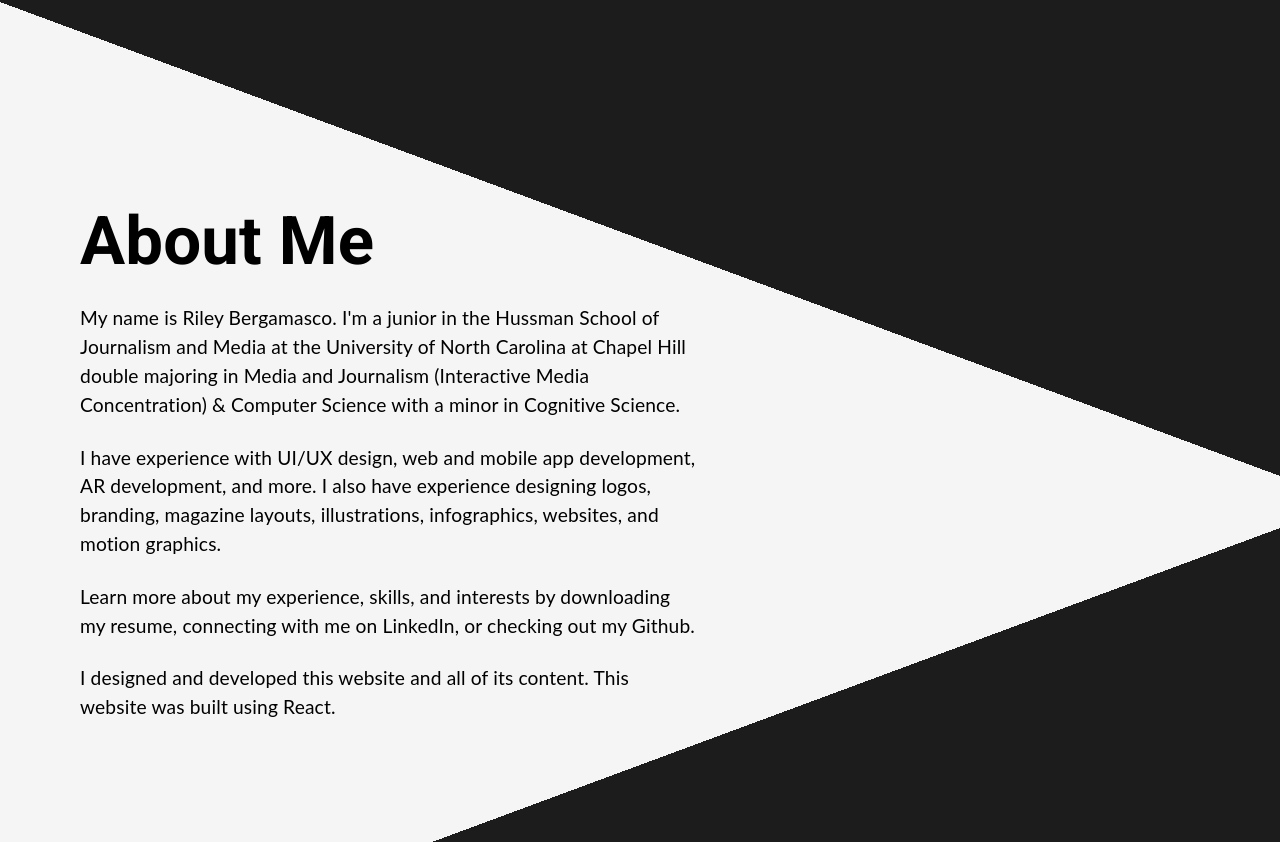
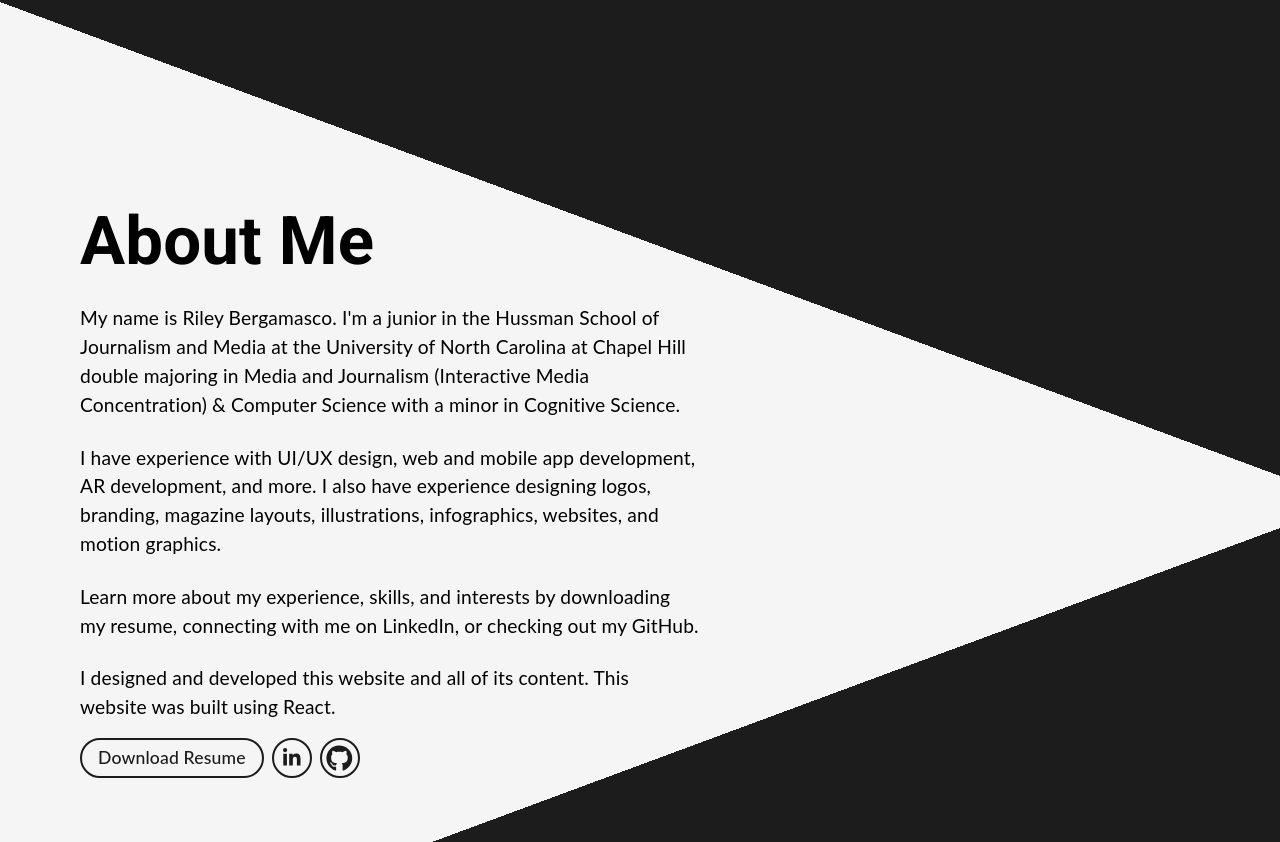
Before and after one commit to rlbergamasco/portfolio-v3, a React (Create React App) app: page / in a window 1280 px wide. Shown: the part 638-1480 px from the top of the page. Built offline with nearby package versions, Linux system fonts and the light colour scheme.

Commit message:
Added resume and social buttons

```diff
--- a/package.json
+++ b/package.json
@@ -5,6 +5,11 @@
   "dependencies": {
     "@emotion/react": "^11.8.2",
     "@emotion/styled": "^11.8.1",
+    "@fortawesome/fontawesome-svg-core": "^1.3.0",
+    "@fortawesome/free-brands-svg-icons": "^6.0.0",
+    "@fortawesome/free-regular-svg-icons": "^6.0.0",
+    "@fortawesome/free-solid-svg-icons": "^6.0.0",
+    "@fortawesome/react-fontawesome": "^0.1.17",
     "@mui/icons-material": "^5.5.0",
     "@mui/material": "^5.5.0",
     "@testing-library/jest-dom": "^5.16.2",
--- a/src/components/ArrowButton.jsx
+++ b/src/components/ArrowButton.jsx
@@ -65,11 +65,10 @@ const ArrowCircle = ({ direction }) => {
         <Avatar
             sx={{
                 backgroundColor: '#1C1C1C',
-                border: `2px solid #F5F5F5`,
+                border: '2px solid #F5F5F5',
                 color: '#F5F5F5',
                 ":hover": {
                     backgroundColor: '#F5F5F5',
-                    border: `0`,
                     color: '#1C1C1C',
                 },
             }}>
--- /dev/null
+++ b/src/components/SocialButtons.jsx
@@ -0,0 +1,43 @@
+import React from 'react';
+import { Avatar, Link } from '@mui/material';
+import { FontAwesomeIcon } from '@fortawesome/react-fontawesome';
+import { faLinkedinIn, faGithub } from "@fortawesome/free-brands-svg-icons";
+
+const SocialButtons = () => {
+    const socials = [
+        {
+            icon: faLinkedinIn,
+            url: "https://www.linkedin.com/in/rileybergamasco/",
+            size: "md"
+        },
+        {
+            icon: faGithub,
+            url: "https://github.com/rlbergamasco",
+            size: 'lg'
+        }
+    ];
+
+    return (
+        <React.Fragment>
+            {socials.map(({ icon, url, size }, i) => (
+                <Link href={url} key={i}>
+                    <Avatar
+                        sx={{
+                            backgroundColor: '#F5F5F5',
+                            border: '2px solid #1C1C1C',
+                            color: '#1C1C1C',
+                            ml: 1,
+                            ":hover": {
+                                backgroundColor: '#1C1C1C',
+                                color: '#F5F5F5',
+                            },
+                        }}>
+                        <FontAwesomeIcon icon={icon} size={size} />
+                    </Avatar>
+                </Link>
+            ))}
+        </React.Fragment >
+    );
+};
+
+export { SocialButtons };
--- a/src/components/index.js
+++ b/src/components/index.js
@@ -1,3 +1,4 @@
 export { TriangleBackground } from './TriangleBackground';
 export { ArrowButton } from './ArrowButton';
 export { DisplayCard } from './DisplayCard';
+export { SocialButtons } from './SocialButtons';
--- a/src/pages/HomePage.jsx
+++ b/src/pages/HomePage.jsx
@@ -1,6 +1,6 @@
 import React, { useState, useEffect } from 'react';
-import { Box, Typography } from '@mui/material';
-import { TriangleBackground, ArrowButton, DisplayCard } from 'components';
+import { Box, Typography, Fab } from '@mui/material';
+import { TriangleBackground, ArrowButton, DisplayCard, SocialButtons } from 'components';
 
 console.log("FIX ISSUES WITH REACT PLAYGROUND RESET");
 
@@ -19,6 +19,71 @@ const HomePage = () => {
         };
     }, []);
 
+    return (
+        <React.Fragment>
+            {scrollPosition > window.innerHeight * .75 ? <ArrowButton direction='up' /> : null}
+            <ArrowButton direction='down' />
+            <Box sx={{ height: '80vh', width: '100vw', display: 'flex', justifyContent: 'center', alignItems: 'center' }}>
+                <Box sx={{ width: '100%', maxWidth: '640px', display: 'flex', justifyContent: 'center', alignItems: 'center', pl: 6 }}>
+                    <img style={{ width: '90%' }} src="/name.svg" />
+                </Box>
+            </Box>
+            <About />
+            <FeaturedWork />
+        </React.Fragment>
+    );
+};
+
+const About = () => {
+    return (
+        <React.Fragment>
+            <TriangleBackground height="37vw" width="100vw" />
+            <Box sx={{ height: 'calc(1000px - 74vw)', width: '100vw', backgroundColor: '#F5F5F5' }} />
+            <TriangleBackground height="37vw" width="100vw" flip />
+            <Box sx={{ p: 5, m: 5, maxWidth: '700px', zIndex: 10, position: 'absolute', top: '95vh' }}>
+                <Typography color="textSecondary" variant="h1">About Me</Typography>
+                <Typography color="textSecondary" sx={{ pt: 3 }}>
+                    {"My name is Riley Bergamasco. I'm a junior in the Hussman School of Journalism and Media at the University of North Carolina at Chapel Hill double majoring in Media and Journalism (Interactive Media Concentration) & Computer Science with a minor in Cognitive Science."}
+                </Typography>
+                <Typography color="textSecondary" sx={{ pt: 3 }}>
+                    I have experience with UI/UX design, web and mobile app development, AR development, and more. I also have experience designing logos, branding, magazine layouts, illustrations, infographics, websites, and motion graphics.
+                </Typography>
+                <Typography color="textSecondary" sx={{ pt: 3 }}>
+                    Learn more about my experience, skills, and interests by downloading my resume, connecting with me on LinkedIn, or checking out my GitHub.
+                </Typography>
+                <Typography color="textSecondary" sx={{ pt: 3 }}>
+                    I designed and developed this website and all of its content. This website was built using React.
+                </Typography>
+                <Box sx={{ my: 2, display: 'flex' }}>
+                    <Fab
+                        variant='extended'
+                        size='medium'
+                        sx={{
+                            backgroundColor: '#f5f5f5',
+                            textTransform: 'capitalize',
+                            fontSize: '1.1rem',
+                            fontWeight: 500,
+                            boxShadow: 0,
+                            color: '#1c1c1c',
+                            border: '2px solid #1c1c1c',
+                            ":hover": {
+                                backgroundColor: '#1c1c1c',
+                                color: '#f5f5f5',
+                            },
+                        }}
+                        href="/resume.pdf"
+                        download="rileybergamasco_resume"
+                    >
+                        Download Resume
+                    </Fab>
+                    <SocialButtons />
+                </Box>
+            </Box>
+        </React.Fragment>
+    );
+};
+
+const FeaturedWork = () => {
     const projects = [
         {
             title: "Energy Data Visualization",
@@ -55,47 +120,12 @@ const HomePage = () => {
     ];
 
     return (
-        <React.Fragment>
-            {scrollPosition > window.innerHeight * .75 ? <ArrowButton direction='up' /> : null}
-            <ArrowButton direction='down' />
-            <Box sx={{ height: '80vh', width: '100vw', display: 'flex', justifyContent: 'center', alignItems: 'center' }}>
-                <Box sx={{ width: '100%', maxWidth: '640px', display: 'flex', justifyContent: 'center', alignItems: 'center', pl: 6 }}>
-                    <img style={{ width: '90%' }} src="/name.svg" />
-                </Box>
-            </Box>
-            <About />
         <Box sx={{ maxWidth: '1200px', mx: 'auto', mt: -7, p: 3, pt: 0 }}>
             <Typography sx={{ p: 2, pt: 0 }} variant='h1' color='textPrimary' textAlign="right">Featured Work</Typography>
             {projects.map(({ title, date, description, image, url, tools }, i) => (
                 <DisplayCard key={i} title={title} date={date} description={description} image={image} url={url} tools={tools} reverse={i % 2 === 0} />
             ))}
         </Box>
-        </React.Fragment>
-    );
-};
-
-const About = () => {
-    return (
-        <React.Fragment>
-            <TriangleBackground height="37vw" width="100vw" />
-            <Box sx={{ height: 'calc(1000px - 74vw)', width: '100vw', backgroundColor: '#F5F5F5' }} />
-            <TriangleBackground height="37vw" width="100vw" flip />
-            <Box sx={{ p: 5, m: 5, maxWidth: '700px', zIndex: 10, position: 'absolute', top: '95vh' }}>
-                <Typography color="textSecondary" variant="h1">About Me</Typography>
-                <Typography color="textSecondary" sx={{ pt: 3 }}>
-                    {"My name is Riley Bergamasco. I'm a junior in the Hussman School of Journalism and Media at the University of North Carolina at Chapel Hill double majoring in Media and Journalism (Interactive Media Concentration) & Computer Science with a minor in Cognitive Science."}
-                </Typography>
-                <Typography color="textSecondary" sx={{ pt: 3 }}>
-                    I have experience with UI/UX design, web and mobile app development, AR development, and more. I also have experience designing logos, branding, magazine layouts, illustrations, infographics, websites, and motion graphics.
-                </Typography>
-                <Typography color="textSecondary" sx={{ pt: 3 }}>
-                    Learn more about my experience, skills, and interests by downloading my resume, connecting with me on LinkedIn, or checking out my Github.
-                </Typography>
-                <Typography color="textSecondary" sx={{ pt: 3 }}>
-                    I designed and developed this website and all of its content. This website was built using React.
-                </Typography>
-            </Box>
-        </React.Fragment>
     );
 };
 
```
Also changed, not shown: 2 other files (tests, documents, lock files or other folders). Lines whose indentation alone changed are shown as unchanged.
